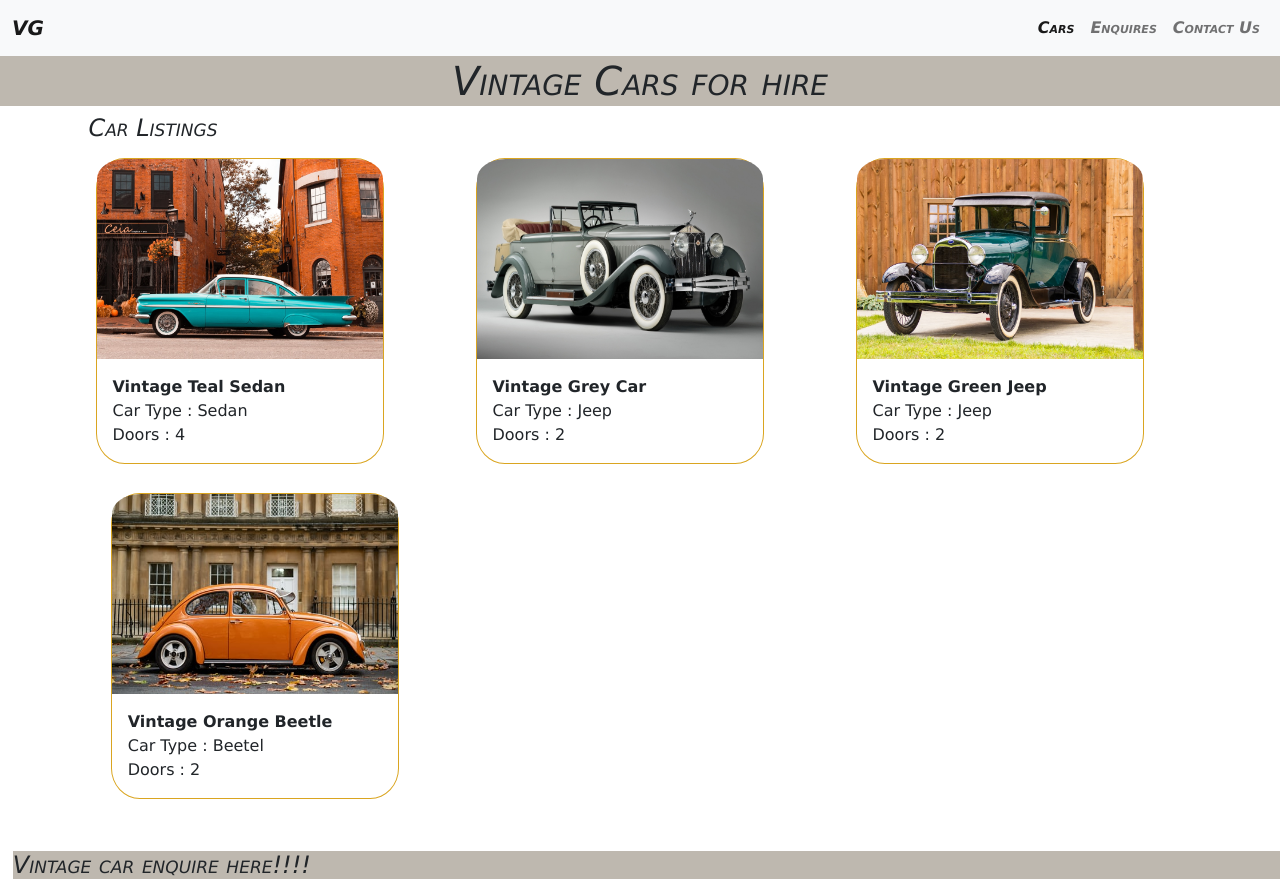
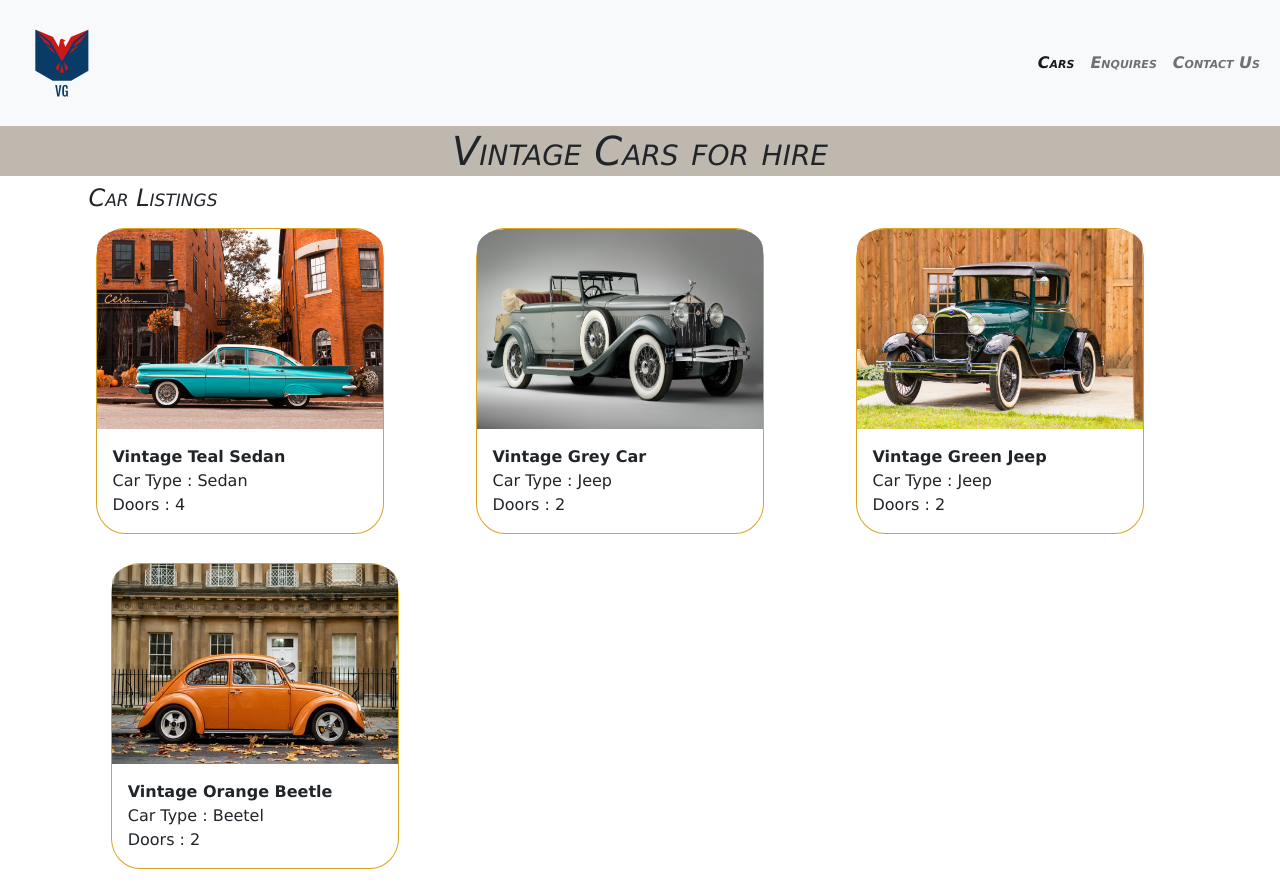
Before and after one commit to jkpriya/priyaWebAssesment, a plain HTML site: page index.html in a window 1280 px wide. Shown: the top 882 px of the page. Drawn offline with nearby package versions, Linux system fonts and the light colour scheme.

Commit message:
Final Commit Added Logo

```diff
--- a/css/myStyles.css
+++ b/css/myStyles.css
@@ -89,3 +89,7 @@ h1{
 #back{
     justify-content: right;
 }
+#vgimg{
+    height:100px;
+    width:100px;
+}
--- a/index.html
+++ b/index.html
@@ -17,7 +17,7 @@
 
     <nav class="navbar navbar-expand-lg navbar-light bg-light">
         <div class="container-fluid">
-          <a id="vg" class="navbar-brand" href="#top"><div id="vg">VG</div></a>
+          <a id="vg" class="navbar-brand" href="#top"><div id="vg"><img id="vgimg" src="./images/logo_200x200.png"/></div></a>
           <button class="navbar-toggler" type="button" data-bs-toggle="collapse" data-bs-target="#navbarNav" aria-controls="navbarNav" aria-expanded="false" aria-label="Toggle navigation">
             <span class="navbar-toggler-icon"></span>
           </button>
```
Also changed, not shown: images/logo_200x200.png (added).
